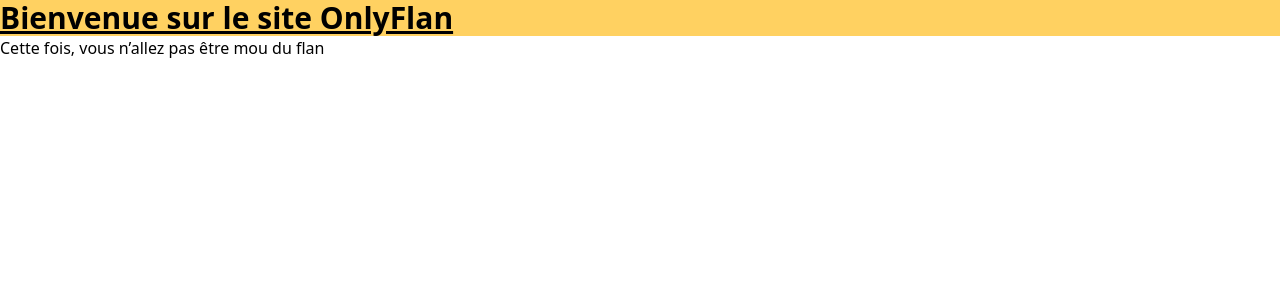
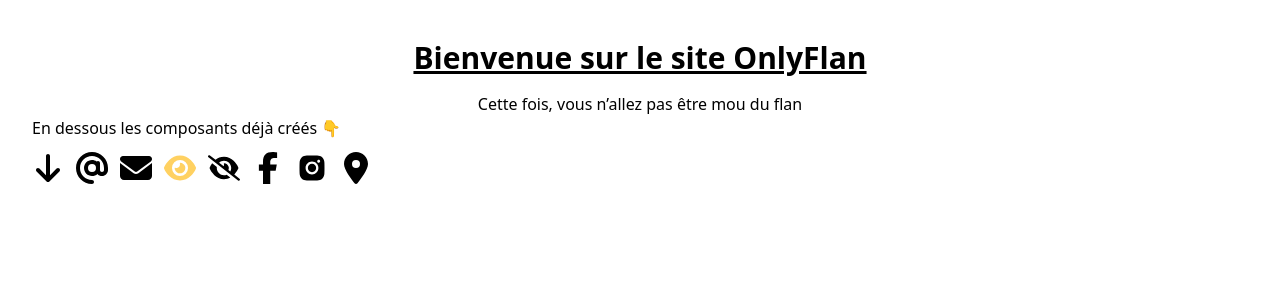
Before and after one commit to VictorBartolomeo/onlyflan_gui, a Next.js app: page / in a window 1280 px wide. Shown: the top 300 px of the page. Built offline with nearby package versions, Linux system fonts and the light colour scheme.

Commit message:
Add icon components on home page

```diff
--- a/src/pages/index.tsx
+++ b/src/pages/index.tsx
@@ -1,4 +1,8 @@
 /* import { Geist, Geist_Mono } from "next/font/google"; */
+
+// COMPONENTS
+import { CustomIcon } from "@/components/icons/icon";
+import { IconName } from "@/components/icons/icon.enum";
 
 /* const geistSans = Geist({
   variable: "--font-geist-sans",
@@ -12,11 +16,21 @@
 
 export default function Home() {
   return (
-    <>
-      <h1 className="text-3xl font-bold underline xs:bg-main lg:bg-secondary">
-        Bienvenue sur le site OnlyFlan
-      </h1>
-      <h2>Cette fois, vous n’allez pas être mou du flan</h2>
-    </>
+    <div className="pt-10 px-8">
+      <h1 className="text-3xl font-bold underline text-center">Bienvenue sur le site OnlyFlan</h1>
+      <h2 className="text-center mt-4">Cette fois, vous n’allez pas être mou du flan</h2>
+
+      <h3 className="">En dessous les composants déjà créés 👇</h3>
+      <div className="flex items-center gap-3 mt-3">
+        <CustomIcon name={IconName.ArrowDown} size={32} onClick={() => console.log("je clique")} />
+        <CustomIcon name={IconName.At} size={32} />
+        <CustomIcon name={IconName.Envelope} size={32} />
+        <CustomIcon name={IconName.Eye} size={32} className="text-main" />
+        <CustomIcon name={IconName.EyeClose} size={32} />
+        <CustomIcon name={IconName.Facebook} size={32} />
+        <CustomIcon name={IconName.Instagram} size={32} />
+        <CustomIcon name={IconName.Location} size={32} />
+      </div>
+    </div>
   );
 }
```
